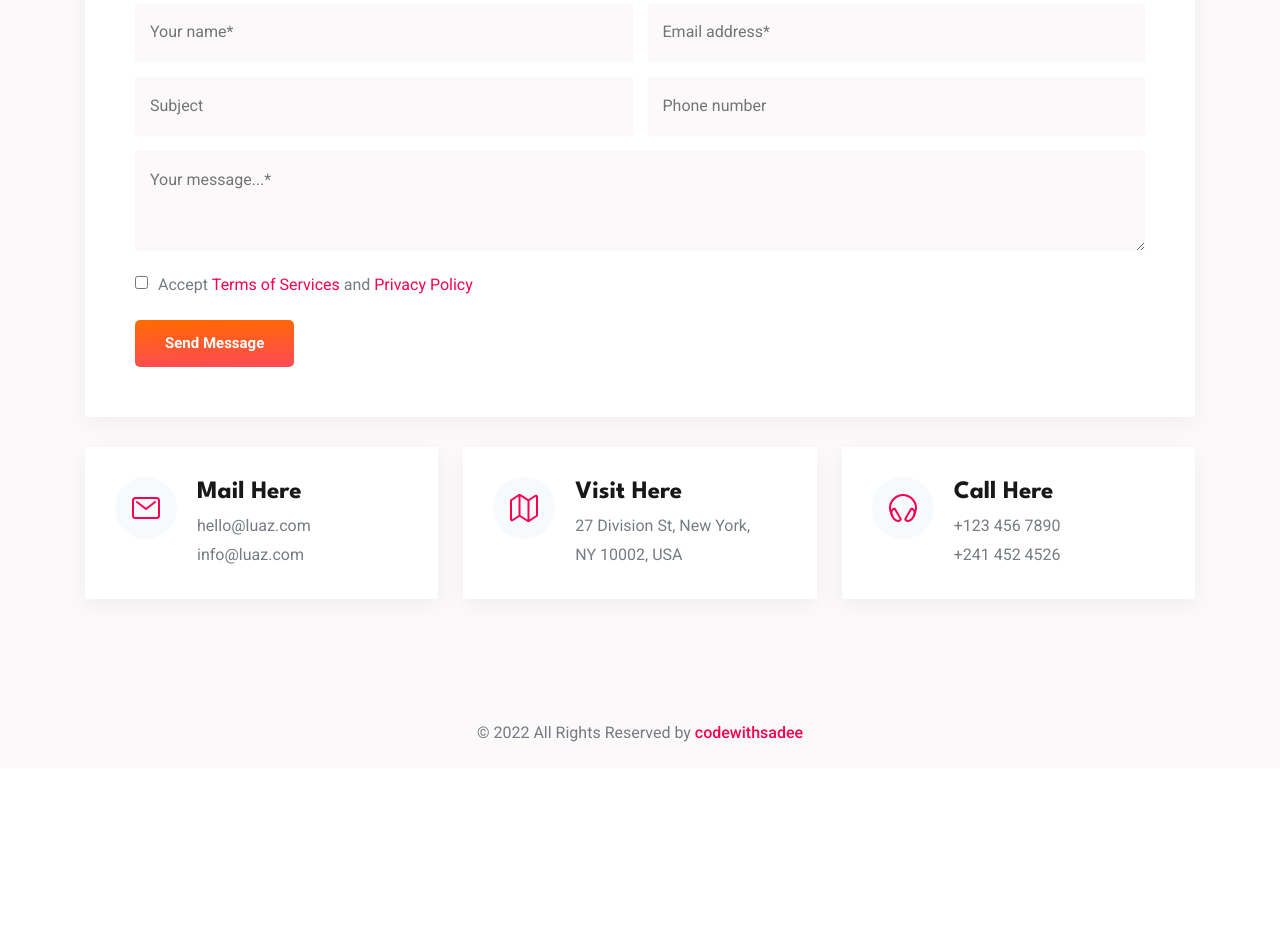
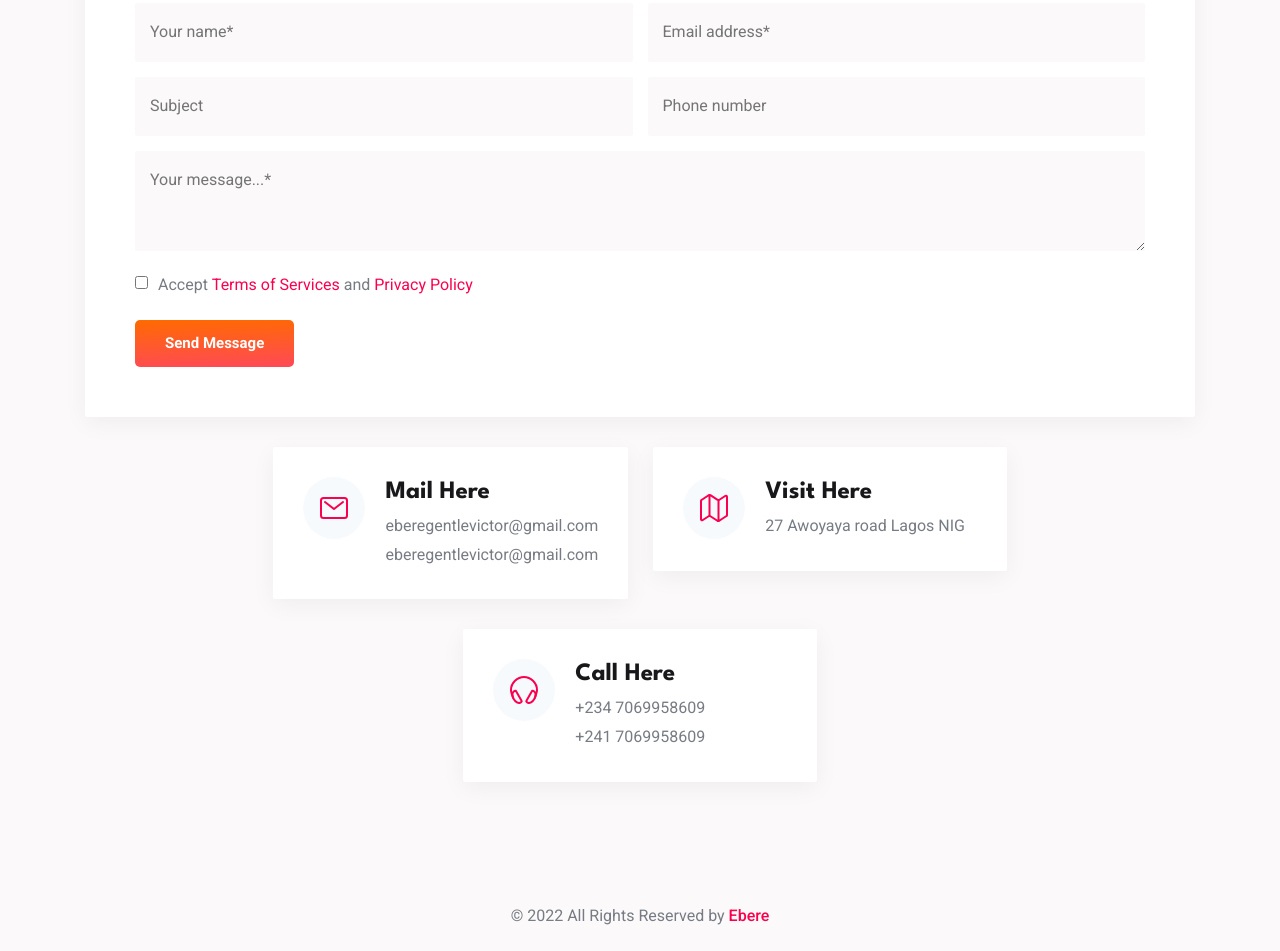
Before and after one commit to Ebere-Gentle/Ebere-info, a plain HTML site: page index.html in a window 1280 px wide. Shown: the part 5589-6540 px from the top of the page. Before the commit the page ends 6357 px from the top, so only its background shows below. Drawn offline with nearby package versions, Linux system fonts and the light colour scheme.

Commit message:
Update index.html

```diff
--- a/index.html
+++ b/index.html
@@ -725,8 +725,8 @@
 
                   <h3 class="h3 card-title">Mail Here</h3>
 
-                  <a href="mailto:hello@luaz.com" class="card-link">hello@luaz.com</a>
-                  <a href="mailto:info@luaz.com" class="card-link">info@luaz.com</a>
+                  <a href="mailto:hello@luaz.com" class="card-link">eberegentlevictor@gmail.com</a>
+                  <a href="mailto:info@luaz.com" class="card-link">eberegentlevictor@gmail.com</a>
 
                 </div>
 
@@ -745,8 +745,7 @@
                   <h3 class="h3 card-title">Visit Here</h3>
 
                   <address class="card-address">
-                    27 Division St, New York,<br>
-                    NY 10002, USA
+                    27 Awoyaya road Lagos NIG
                   </address>
 
                 </div>
@@ -765,8 +764,8 @@
 
                   <h3 class="h3 card-title">Call Here</h3>
 
-                  <a href="tel:+1234567890" class="card-link">+123 456 7890</a>
-                  <a href="tel:+2414524526" class="card-link">+241 452 4526</a>
+                  <a href="tel:+1234567890" class="card-link">+234 7069958609</a>
+                  <a href="tel:+2414524526" class="card-link">+241 7069958609</a>
 
                 </div>
 
@@ -793,7 +792,7 @@
     <div class="container">
 
       <p class="copyright">
-        &copy; 2022 All Rights Reserved by <a href="#" class="copyright-link">codewithsadee</a>
+        &copy; 2022 All Rights Reserved by <a href="#" class="copyright-link">Ebere</a>
       </p>
 
     </div>
```
